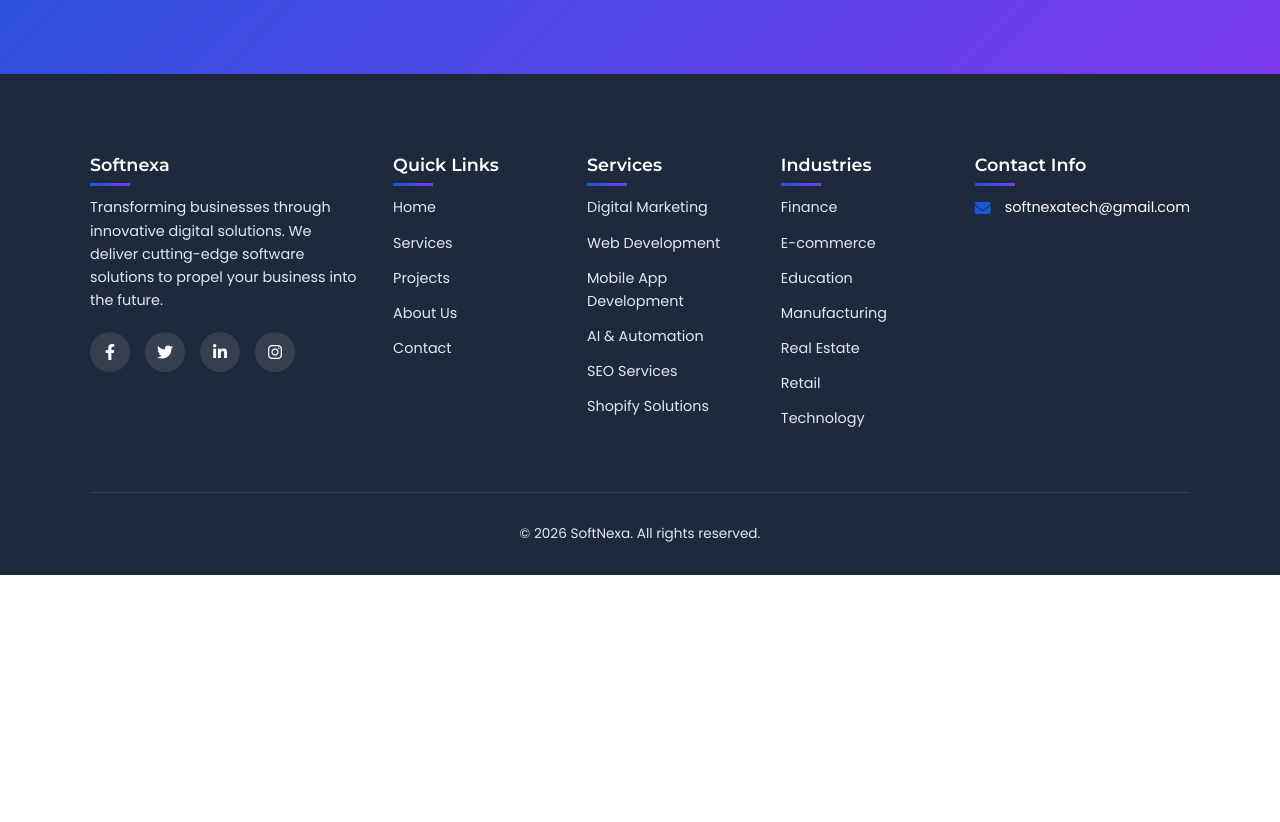
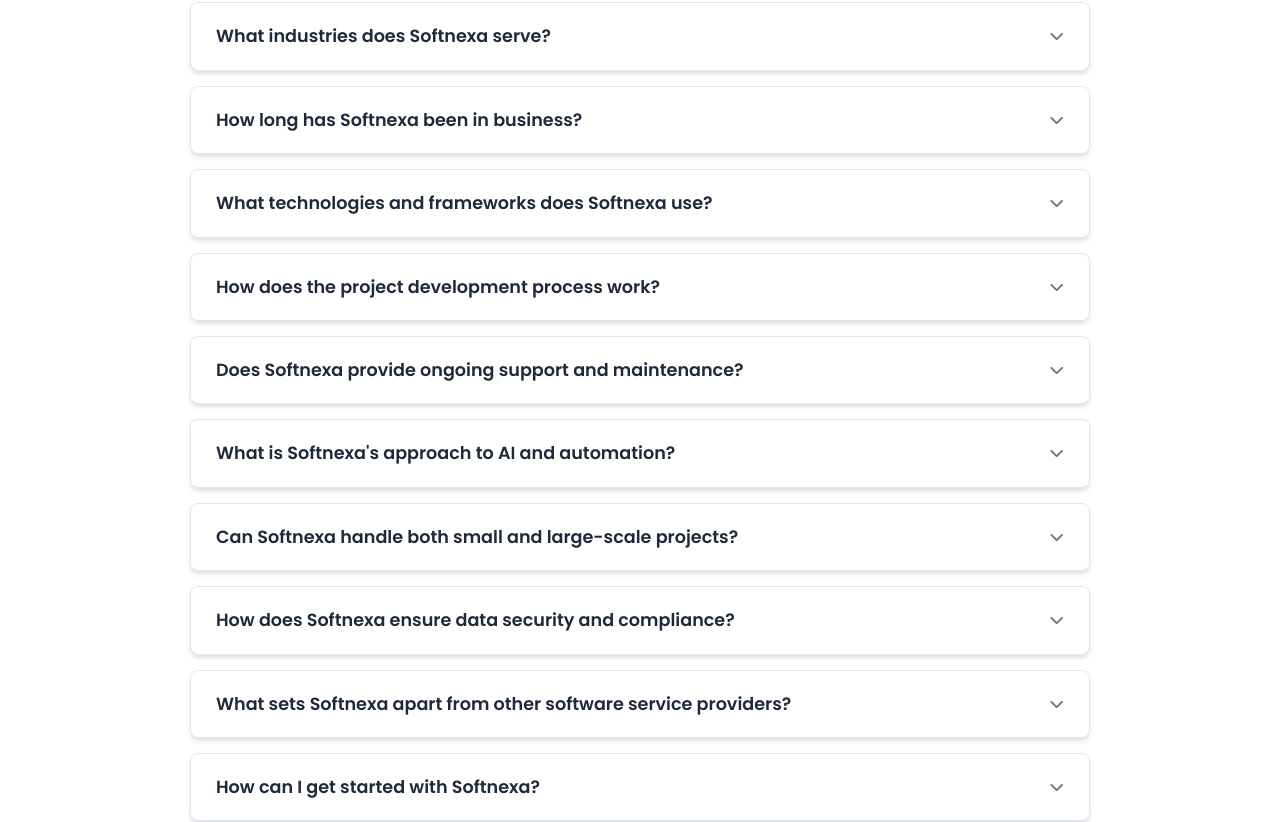
Before and after one commit to Maarij2004/softnexa, a React (Create React App) app: page /about in a window 1280 px wide. Shown: the part 1661-2483 px from the top of the page. Before the commit the page ends 2236 px from the top, so only its background shows below. Built offline with nearby package versions, Linux system fonts and the light colour scheme.

Commit message:
Update / faq and mobile navbar correction

```diff
--- /dev/null
+++ b/src/components/FAQ.css
@@ -0,0 +1,142 @@
+.faq {
+    background-color: var(--white);
+    padding: 80px 0;
+}
+
+.faq-list {
+    max-width: 900px;
+    margin: 0 auto;
+}
+
+.faq-item {
+    background-color: var(--white);
+    border: 1px solid var(--medium-gray);
+    border-radius: var(--border-radius);
+    margin-bottom: 15px;
+    overflow: hidden;
+    transition: all 0.3s ease;
+    box-shadow: var(--shadow);
+}
+
+.faq-item:hover {
+    box-shadow: var(--shadow-lg);
+    border-color: var(--secondary-blue);
+}
+
+.faq-item.active {
+    border-color: var(--primary-blue);
+    box-shadow: var(--shadow-lg);
+}
+
+.faq-question {
+    width: 100%;
+    padding: 20px 25px;
+    background-color: transparent;
+    border: none;
+    text-align: left;
+    cursor: pointer;
+    display: flex;
+    justify-content: space-between;
+    align-items: center;
+    gap: 20px;
+    transition: all 0.3s ease;
+    font-family: 'Poppins', sans-serif;
+}
+
+.faq-question:hover {
+    background-color: var(--light-gray);
+}
+
+.faq-item.active .faq-question {
+    background-color: var(--light-blue);
+    color: var(--primary-blue);
+}
+
+.faq-question span {
+    font-size: 1.1rem;
+    font-weight: 600;
+    color: var(--text-dark);
+    flex: 1;
+    line-height: 1.5;
+}
+
+.faq-item.active .faq-question span {
+    color: var(--primary-blue);
+}
+
+.faq-question i {
+    font-size: 0.9rem;
+    color: var(--dark-gray);
+    transition: transform 0.3s ease;
+    flex-shrink: 0;
+}
+
+.faq-item.active .faq-question i {
+    color: var(--primary-blue);
+}
+
+.faq-answer {
+    max-height: 0;
+    overflow: hidden;
+    transition: max-height 0.4s ease, padding 0.3s ease;
+    padding: 0 25px;
+}
+
+.faq-item.active .faq-answer {
+    max-height: 1000px;
+    padding: 0 25px 20px 25px;
+}
+
+.faq-answer p {
+    color: var(--dark-gray);
+    font-size: 1rem;
+    line-height: 1.8;
+    margin: 0;
+    padding-top: 15px;
+}
+
+@media (max-width: 768px) {
+    .faq {
+        padding: 60px 0;
+    }
+
+    .faq-question {
+        padding: 18px 20px;
+    }
+
+    .faq-question span {
+        font-size: 1rem;
+    }
+
+    .faq-item.active .faq-answer {
+        padding: 0 20px 18px 20px;
+    }
+
+    .faq-answer p {
+        font-size: 0.95rem;
+        line-height: 1.7;
+    }
+}
+
+@media (max-width: 576px) {
+    .faq {
+        padding: 50px 0;
+    }
+
+    .faq-question {
+        padding: 15px 18px;
+        gap: 15px;
+    }
+
+    .faq-question span {
+        font-size: 0.95rem;
+    }
+
+    .faq-item.active .faq-answer {
+        padding: 0 18px 15px 18px;
+    }
+
+    .faq-answer p {
+        font-size: 0.9rem;
+    }
+}
--- /dev/null
+++ b/src/components/FAQ.js
@@ -0,0 +1,98 @@
+import React, { useState } from 'react';
+import SectionTitle from './SectionTitle';
+import './FAQ.css';
+
+const FAQ = ({ showTitle = true }) => {
+  const [openIndex, setOpenIndex] = useState(null);
+
+  const faqs = [
+    {
+      question: 'What software services does Softnexa offer?',
+      answer: 'Softnexa provides comprehensive digital transformation services including Digital Marketing, Web Development, Mobile App Development (iOS and Android), AI & Advanced Automation, Search Engine Optimization (SEO), and Shopify E-commerce Solutions. We specialize in creating custom software solutions tailored to your business needs.'
+    },
+    {
+      question: 'What industries does Softnexa serve?',
+      answer: 'We serve a wide range of industries including Finance, E-commerce, Education, Manufacturing, Real Estate, Retail, and Technology. Our expertise spans across various sectors, allowing us to provide specialized solutions that understand the unique challenges and requirements of each industry.'
+    },
+    {
+      question: 'How long has Softnexa been in business?',
+      answer: 'Softnexa has over 10 years of experience in the digital transformation space. With 500+ completed projects and 200+ happy clients, we have established ourselves as a trusted partner for businesses seeking innovative software solutions.'
+    },
+    {
+      question: 'What technologies and frameworks does Softnexa use?',
+      answer: 'We use the latest technologies and frameworks including React, Node.js, Python, AI/ML technologies, cloud platforms (AWS, Azure, GCP), mobile development frameworks, and modern web technologies. Our team stays up-to-date with industry best practices and emerging technologies to deliver cutting-edge solutions.'
+    },
+    {
+      question: 'How does the project development process work?',
+      answer: 'Our development process follows industry best practices: we start with discovery and requirements gathering, move to design and architecture planning, followed by development and testing phases, and conclude with deployment and ongoing support. We maintain transparent communication throughout the project lifecycle with regular updates and client collaboration.'
+    },
+    {
+      question: 'Does Softnexa provide ongoing support and maintenance?',
+      answer: 'Yes, we offer comprehensive support and maintenance services for all our software solutions. This includes bug fixes, security updates, performance optimization, feature enhancements, and technical support. We believe in building long-term partnerships with our clients to ensure their digital solutions continue to perform optimally.'
+    },
+    {
+      question: 'What is Softnexa\'s approach to AI and automation?',
+      answer: 'Softnexa specializes in AI-powered solutions including intelligent chatbots, voice agents, process automation, machine learning models, and smart analytics. We help businesses automate repetitive tasks, enhance customer experiences, and make data-driven decisions through cutting-edge AI technologies.'
+    },
+    {
+      question: 'Can Softnexa handle both small and large-scale projects?',
+      answer: 'Absolutely! We have experience working with startups, small businesses, and large enterprises. Our flexible team structure allows us to scale resources according to project requirements. Whether you need a simple website or a complex enterprise application, we have the expertise to deliver.'
+    },
+    {
+      question: 'How does Softnexa ensure data security and compliance?',
+      answer: 'Security is a top priority at Softnexa. We implement industry-standard security measures, follow best practices for data protection, and ensure compliance with relevant regulations. Our solutions include encryption, secure authentication, regular security audits, and compliance with GDPR, HIPAA, and other industry-specific requirements where applicable.'
+    },
+    {
+      question: 'What sets Softnexa apart from other software service providers?',
+      answer: 'Softnexa combines technical expertise with creative strategies to deliver solutions that exceed expectations. We focus on understanding your business deeply, providing personalized service, maintaining transparency throughout the process, and building long-term partnerships. Our team of 50+ experienced professionals ensures quality delivery with a commitment to innovation and client success.'
+    },
+    {
+      question: 'How can I get started with Softnexa?',
+      answer: 'Getting started is easy! Simply reach out to us through our contact page, email us at softnexatech@gmail.com, or fill out our contact form. We\'ll schedule a consultation to understand your requirements and provide a customized proposal. We\'re here to help transform your business through innovative digital solutions.'
+    },
+    {
+      question: 'Does Softnexa offer e-commerce solutions?',
+      answer: 'Yes, we specialize in Shopify store development, customization, and integration. Our e-commerce solutions include custom theme development, app integrations, payment gateway setup, inventory management, and optimization for conversions. We help businesses create powerful online shopping experiences that drive sales and customer engagement.'
+    }
+  ];
+
+  const toggleFAQ = (index) => {
+    setOpenIndex(openIndex === index ? null : index);
+  };
+
+  return (
+    <section className="faq">
+      <div className="container">
+        {showTitle && (
+          <SectionTitle
+            title="Frequently Asked Questions"
+            subtitle="Find answers to common questions about Softnexa's software services and digital solutions."
+          />
+        )}
+
+        <div className="faq-list">
+          {faqs.map((faq, index) => (
+            <div
+              key={index}
+              className={`faq-item ${openIndex === index ? 'active' : ''}`}
+            >
+              <button
+                className="faq-question"
+                onClick={() => toggleFAQ(index)}
+                aria-expanded={openIndex === index}
+              >
+                <span>{faq.question}</span>
+                <i className={`fas fa-chevron-${openIndex === index ? 'up' : 'down'}`}></i>
+              </button>
+              <div className="faq-answer">
+                <p>{faq.answer}</p>
+              </div>
+            </div>
+          ))}
+        </div>
+      </div>
+    </section>
+  );
+};
+
+export default FAQ;
--- a/src/components/Header.css
+++ b/src/components/Header.css
@@ -101,7 +101,7 @@
 /* Dropdown Menu Styles */
 .dropdown-menu {
     position: absolute;
-    top: calc(100% + 5px);
+    top: 100%;
     left: 0;
     background-color: var(--white);
     box-shadow: var(--shadow-lg);
@@ -279,13 +279,15 @@
     .dropdown-menu {
         position: static;
         box-shadow: none;
-        margin-top: 10px;
+        margin-top: 0;
         margin-left: 20px;
-        background-color: var(--light-gray);
+        margin-bottom: 0;
+        background-color: transparent;
         border-radius: var(--border-radius);
         max-height: 0;
         overflow: hidden;
-        transition: max-height 0.3s ease;
+        padding: 0;
+        transition: max-height 0.3s ease, margin-top 0.3s ease, padding 0.3s ease;
         opacity: 1;
         visibility: visible;
         pointer-events: all;
@@ -294,6 +296,8 @@
     .dropdown.open .dropdown-menu {
         max-height: 600px;
         overflow-y: auto;
+        margin-top: 10px;
+        padding: 0;
     }
 
     .dropdown-menu li a {
--- a/src/pages/About.js
+++ b/src/pages/About.js
@@ -1,5 +1,6 @@
 import React from 'react';
 import About from '../components/About';
+import FAQ from '../components/FAQ';
 import CTA from '../components/CTA';
 
 const AboutPage = () => {
@@ -12,6 +13,7 @@
         </div>
       </section>
       <About showTitle={false} />
+      <FAQ showTitle={true} />
       <CTA />
     </main>
   );
```
Also changed, not shown: 1 other file (tests, documents, lock files or other folders).
